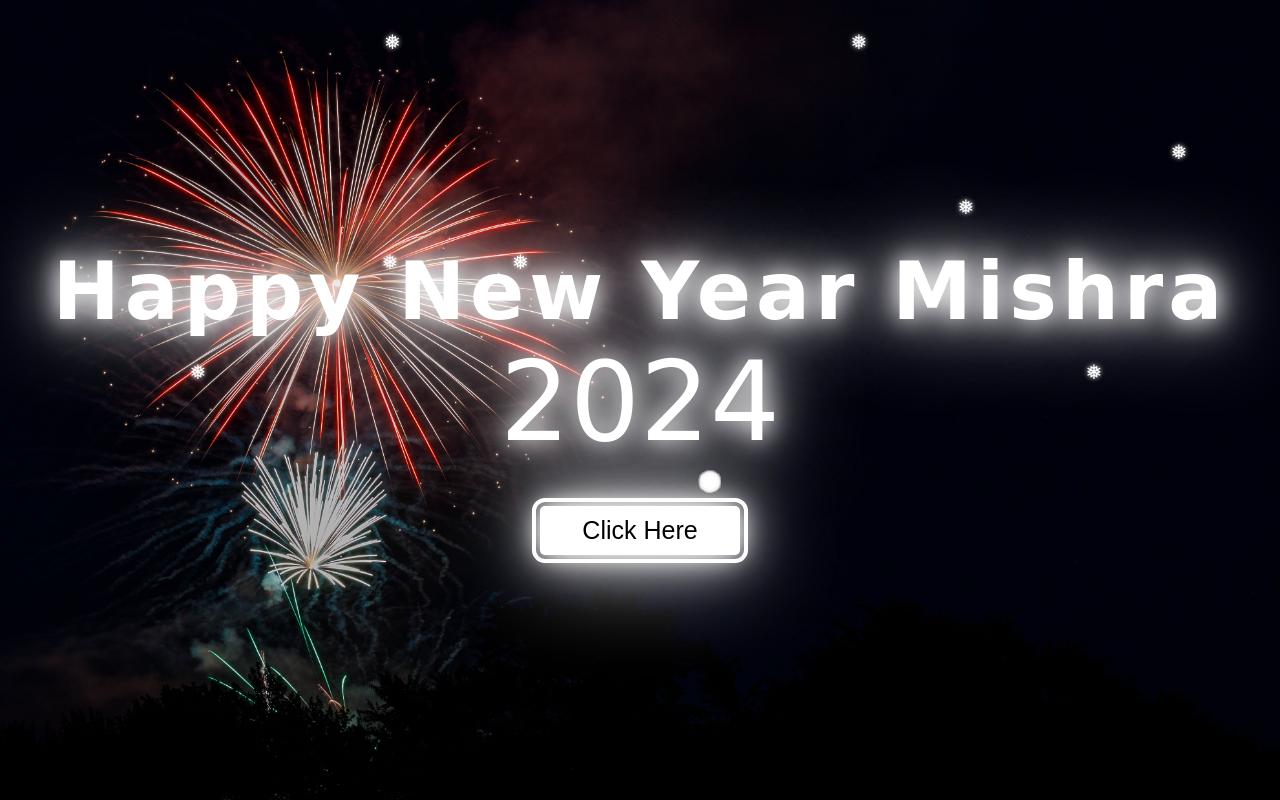
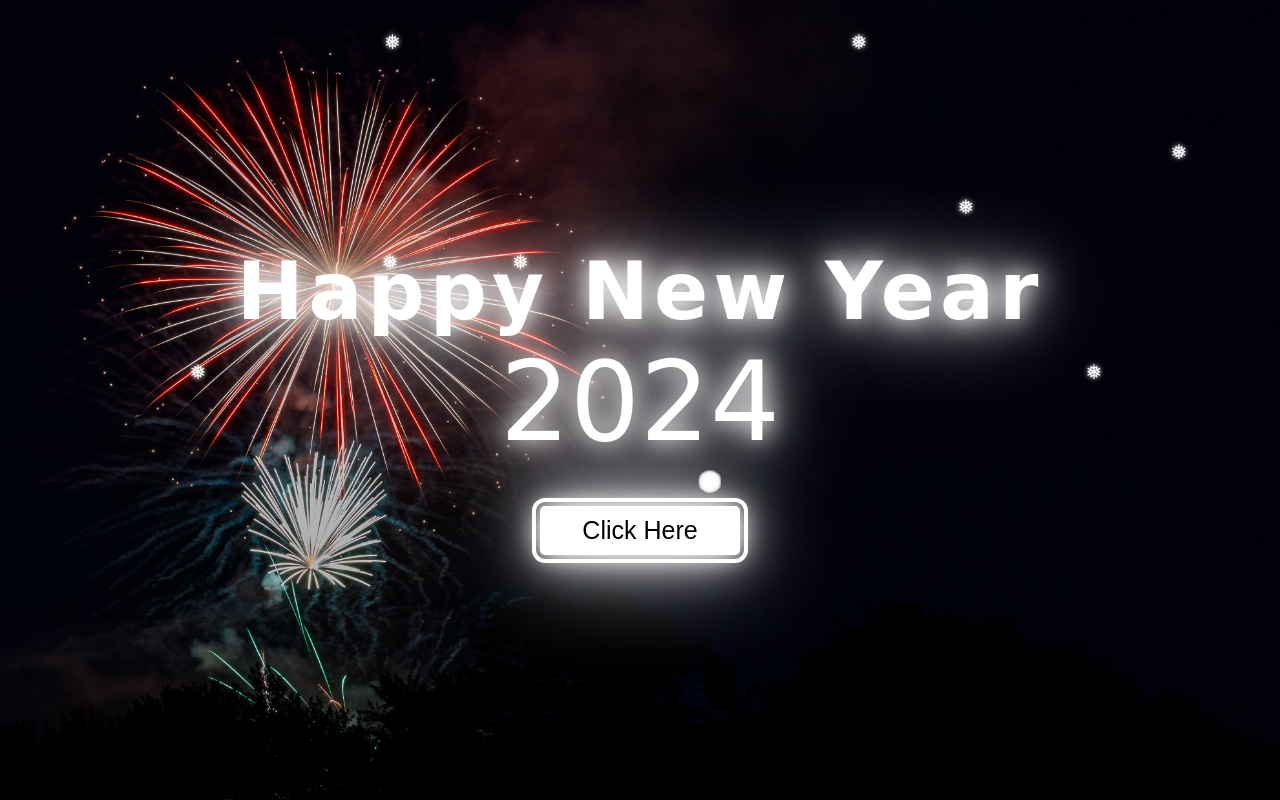
Before and after one commit to vppandey56/new_year_2024, a plain HTML site: page index.html in a window 1280 px wide. Drawn offline with Linux system fonts and the light colour scheme; a web font is replaced by a local one.

Commit message:
Update index.html

```diff
--- a/index.html
+++ b/index.html
@@ -11,7 +11,7 @@
     <div class="snowflakes" aria-hidden="true">
     </div>
 
-    <p id="newyear">Happy New Year Mishra</p>
+    <p id="newyear">Happy New Year </p>
     <p id="year">
         <script>
             document.write(new Date().getFullYear())
```
